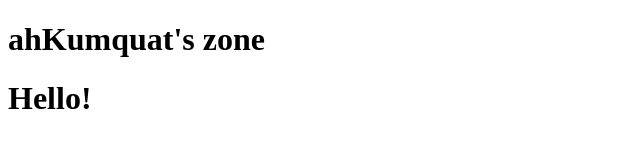
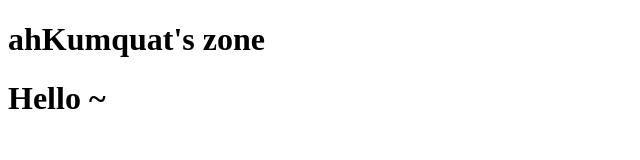
Before and after one commit to ahKumquat/ahKumquat.github.io, a plain HTML site: page index.html in a window 1280 px wide. Shown: the full height of the page, 0-640 px from the left. Drawn offline with Linux system fonts and the light colour scheme.

Commit message:
Update index.html

```diff
--- a/index.html
+++ b/index.html
@@ -6,6 +6,6 @@
 </head>
 <body>
     <h1>ahKumquat's zone</h1>
-    <h1>Hello!</h1>
+    <h1>Hello ~</h1>
 </body>
 </html>
```
